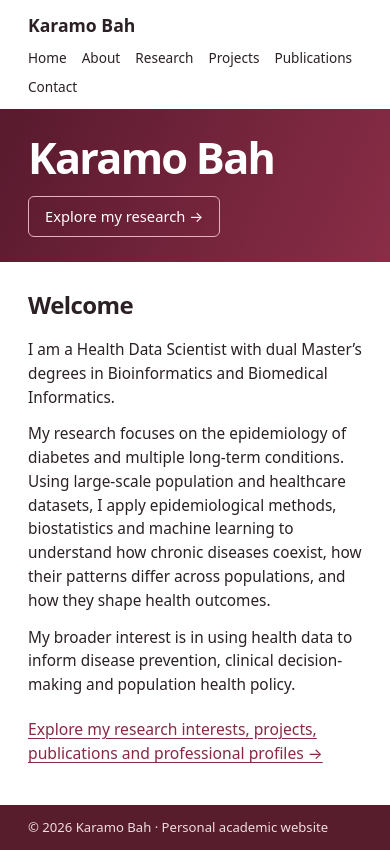
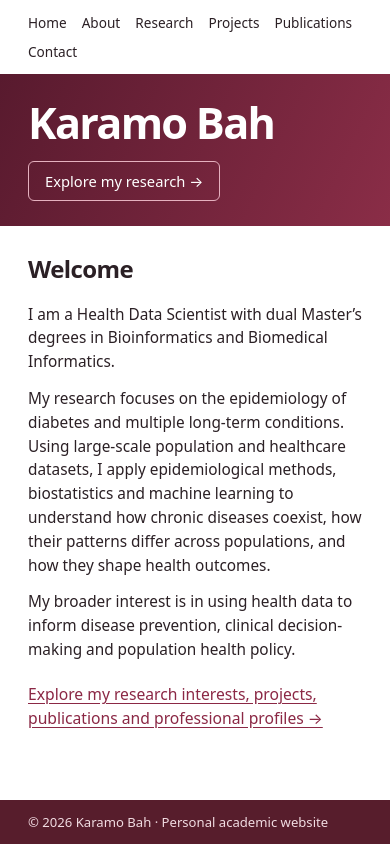
Before and after one commit to kamas1/kamas1.github.io, a plain HTML site: page index.html in a window 390 px wide. Drawn offline with Linux system fonts and the light colour scheme.

Commit message:
Revise navigation layout and clean up header
Updated navigation styles and removed strong element from header.

```diff
--- a/index.html
+++ b/index.html
@@ -50,7 +50,7 @@ a {
 
 .nav {
   display: flex;
-  justify-content: space-between;
+  justify-content: flex-end;
   align-items: center;
   padding-top: 14px;
   padding-bottom: 14px;
@@ -60,10 +60,6 @@ a {
 .nav a {
   text-decoration: none;
   color: inherit;
-}
-
-.nav strong {
-  font-size: 1.1rem;
 }
 
 .links {
@@ -216,11 +212,9 @@ h2 {
 
 @media (max-width: 700px) {
   .nav {
-    align-items: flex-start;
-    flex-direction: column;
+    justify-content: flex-start;
     padding-top: 12px;
     padding-bottom: 12px;
-    gap: 8px;
   }
 
   .links {
@@ -259,10 +253,6 @@ h2 {
 <body>
 
 <header class="wrap nav">
-  <a href="index.html">
-    <strong>Karamo Bah</strong>
-  </a>
-
   <nav class="links" aria-label="Main navigation">
     <a href="index.html">Home</a>
     <a href="about.html">About</a>
```
